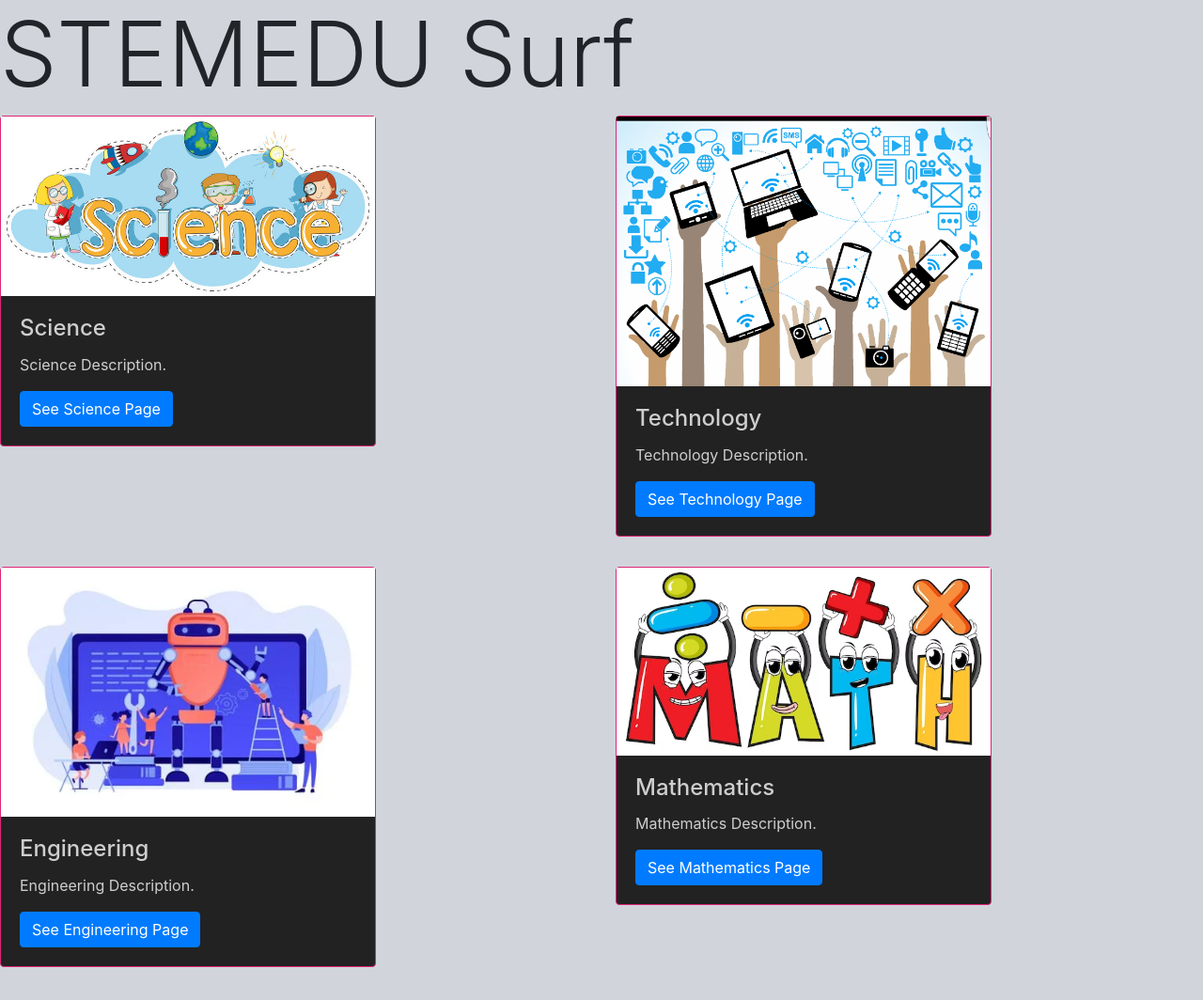
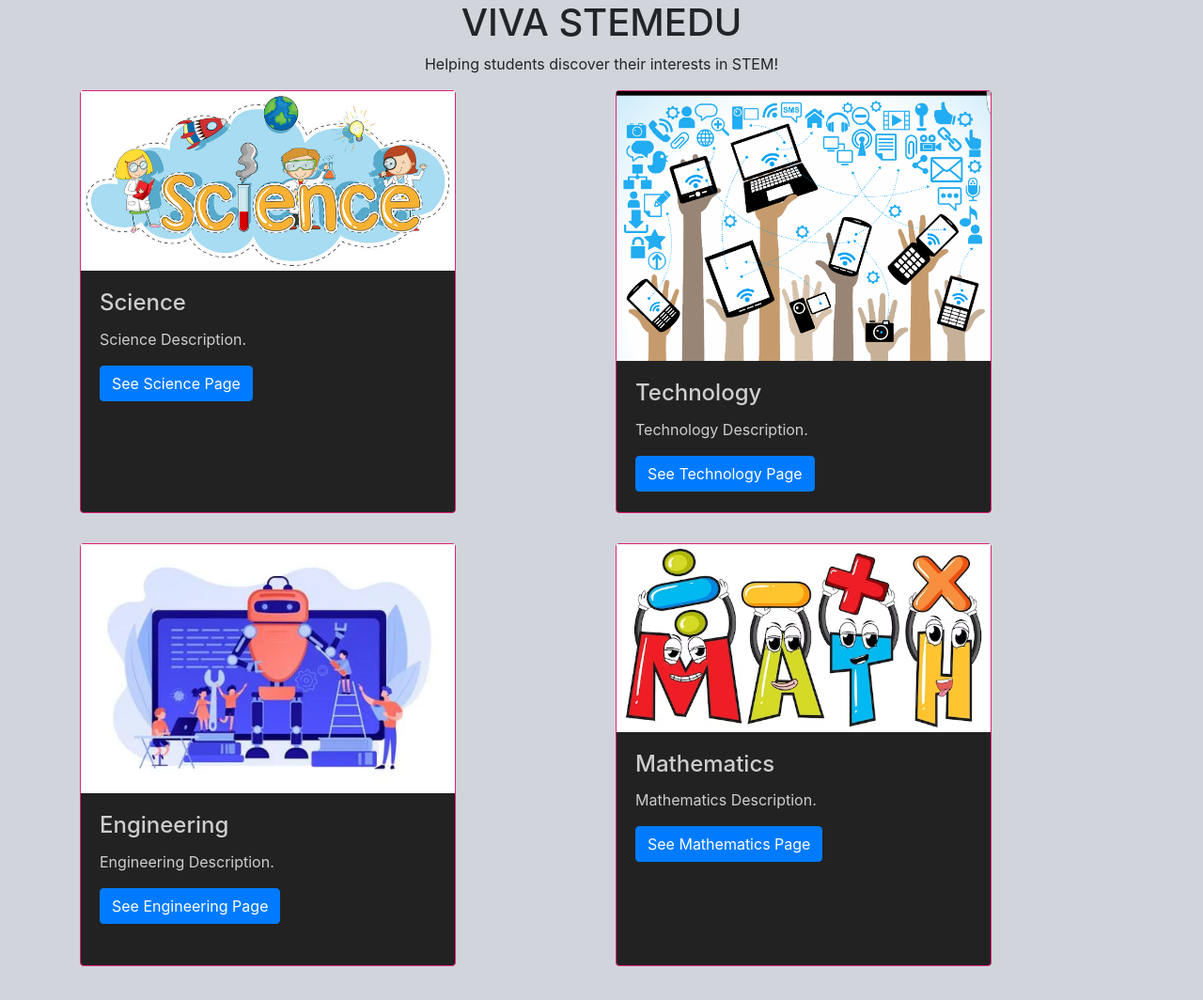
Before and after one commit to DanielC12321/TAMUHACKX, a plain HTML site: page index.html in a window 1280 px wide. Shown: the top 1064 px of the page at 94% size. Drawn offline with nearby package versions, Linux system fonts and the light colour scheme.

Commit message:
cards centered

```diff
--- a/index.html
+++ b/index.html
@@ -9,10 +9,16 @@
 
     </head>
     <body>
-        <h1 class="display-1">STEMEDU Surf</h1>
-        <div class="row">
+        <div class="titletext">
+            <div class="container text-center">
+              <h1>VIVA STEMEDU</h1>
+              <p>Helping students discover their interests in STEM!</p>
+            </div>
+          </div>
+        <div class="container">
+            <div class="row align-items-center just-content-center">
                 <div class="col-md-6">
-                <div class="card" style="width:400px">
+                    <div class="card" style="width:400px; height:450px">
                         <img src="science.jpeg" alt="Card image">
                         <div class="card-body">
                           <h4 class="card-title">Science</h4>
@@ -22,7 +28,7 @@
                     </div>
                 </div>
                 <div class="col-md-6">
-                <div class="card" style="width:400px">
+                    <div class="card" style="width:400px; height:450px">
                         <img src="technologyimage.webp" alt="Card image">
                         <div class="card-body">
                           <h4 class="card-title">Technology</h4>
@@ -32,9 +38,9 @@
                     </div>
                 </div>
               </div>
-          <div class="row">
+              <div class="row align-items-center just-content-center">
                 <div class="col-md-6">
-                <div class="card" style="width:400px">
+                    <div class="card" style="width:400px; height:450px">
                         <img src="engineeringimage.webp" alt="Card image">
                         <div class="card-body">
                           <h4 class="card-title">Engineering</h4>
@@ -44,7 +50,7 @@
                     </div>
                 </div>
                 <div class="col-md-6">
-                <div class="card" style="width:400px">
+                    <div class="card" style="width:400px; height:450px">
                         <img src="mathematicsimage.png" alt="Card image">
                         <div class="card-body">
                           <h4 class="card-title">Mathematics</h4>
@@ -54,6 +60,8 @@
                     </div>
                 </div>
               </div>
+        </div>
+
           <div class="container">
 
             <div class="row height d-flex justify-content-center align-items-center">
--- a/style.css
+++ b/style.css
@@ -62,3 +62,8 @@ body{
     color: rgba(250, 250, 250, 0.8);
     margin-bottom: 2rem;
   }
+
+/*header Styling*/
+.display-1{
+    display:center;
+}
```
Lines whose indentation alone changed are shown as unchanged.
